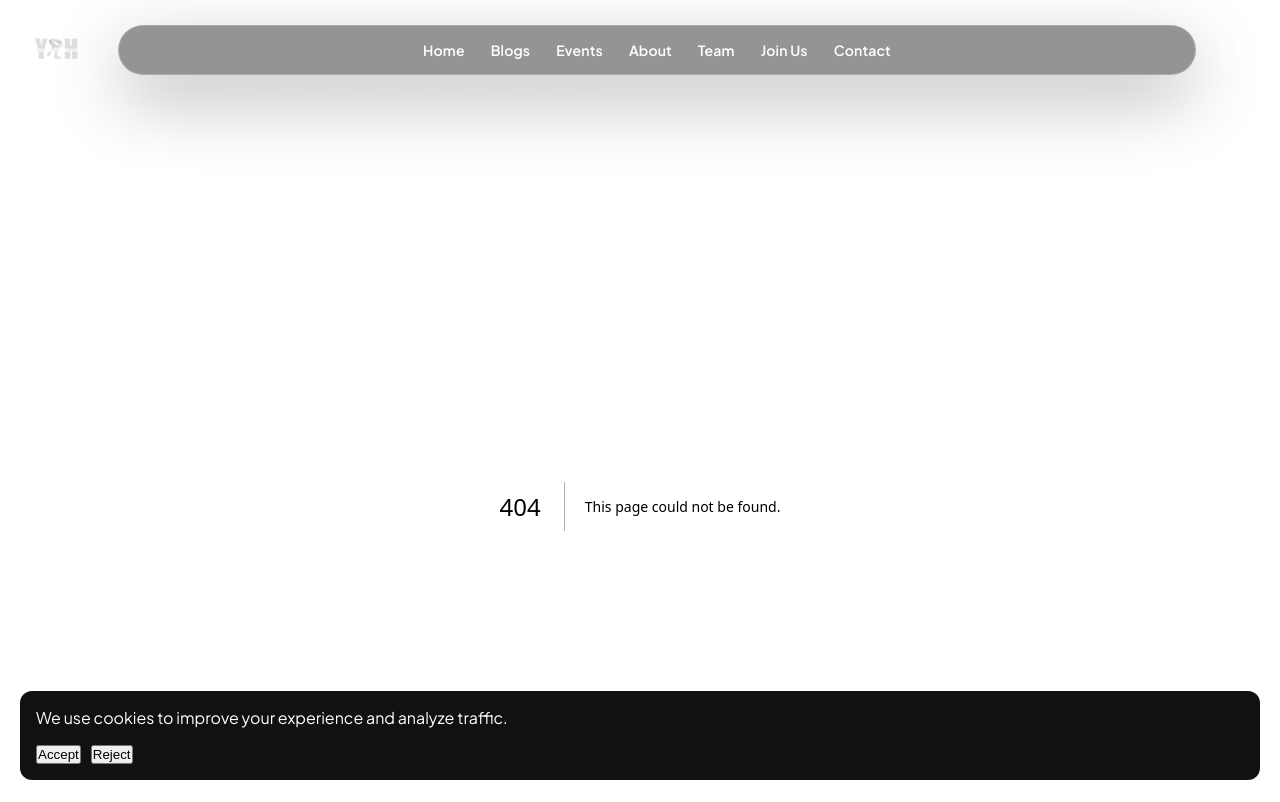
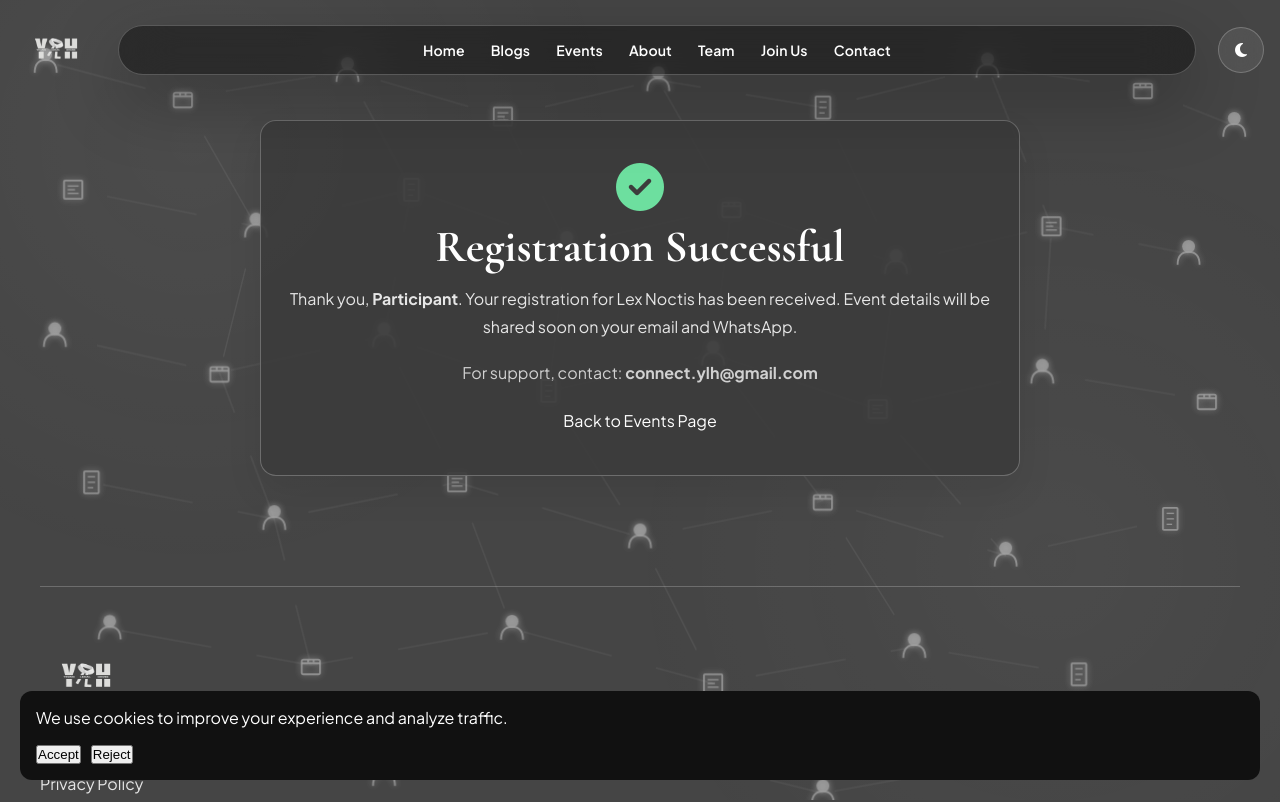
Before and after one commit to TejTalin/young-legal-house, a Next.js app: page /events/thank-you in a window 1280 px wide. Before the commit this address had no page. Shown: the top 802 px of the page. Built offline with nearby package versions, Linux system fonts and the light colour scheme.

Commit message:
Create EventThankYouPage component
This component displays a thank you message after event registration, including participant name and support contact.

```diff
--- /dev/null
+++ b/app/events/thank-you/page.jsx
@@ -0,0 +1,30 @@
+import Link from 'next/link';
+import NetworkBackground from '@/components/NetworkBackground';
+
+export default function EventThankYouPage({ searchParams }) {
+  const participantName = searchParams?.name || 'Participant';
+
+  return (
+    <>
+      <NetworkBackground />
+      <main className="page-spacing container" style={{ maxWidth: '760px' }}>
+        <div className="glass-card" style={{ textAlign: 'center', padding: '42px 26px' }}>
+          <i className="fas fa-check-circle" style={{ fontSize: '3rem', color: '#6ddf9f', marginBottom: '14px', display: 'block' }}></i>
+          <h1 className="section-title" style={{ fontSize: 'clamp(2rem, 4vw, 2.8rem)', marginBottom: '14px' }}>
+            Registration Successful
+          </h1>
+          <p style={{ color: 'var(--grey-text)', lineHeight: '1.8', marginBottom: '18px' }}>
+            Thank you, <strong>{participantName}</strong>. Your registration for Lex Noctis has been received.
+            Event details will be shared soon on your email and WhatsApp.
+          </p>
+          <p style={{ color: 'var(--muted-text)', marginBottom: '22px' }}>
+            For support, contact: <strong>connect.ylh@gmail.com</strong>
+          </p>
+          <Link href="/events" className="glass-pill" style={{ textDecoration: 'none', display: 'inline-block' }}>
+            Back to Events Page
+          </Link>
+        </div>
+      </main>
+    </>
+  );
+}
```
